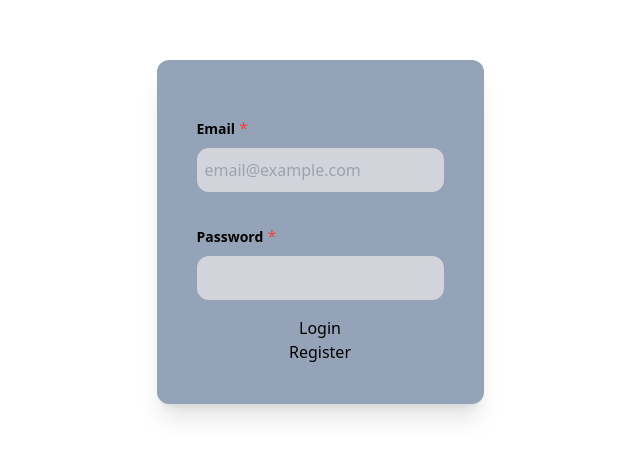
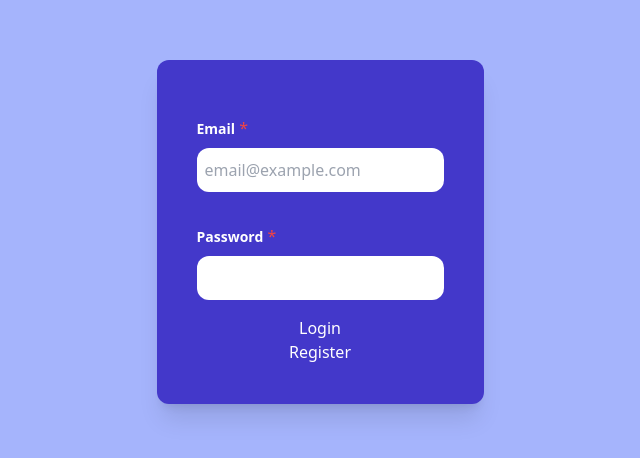
Before and after one commit to JJPSeno/cbc-site, a Nuxt app: page /Login in a window 1280 px wide. Shown: the part 168-626 px from the top of the page, without its empty margins (320-960 px from the left). Built offline with nearby package versions, Linux system fonts and the light colour scheme.

Commit message:
Update login

```diff
--- a/components/base/CbcHeader.vue
+++ b/components/base/CbcHeader.vue
@@ -20,6 +20,11 @@
       >
         Profile
       </NuxtLink>
+      <NuxtLink
+        to="/login"
+      >
+        Login
+      </NuxtLink>
     </nav>
   </section>
 </template>
--- a/components/base/CbcInput.vue
+++ b/components/base/CbcInput.vue
@@ -8,7 +8,7 @@
         v-if="!!label"
       >
         <span
-          class="text-black text-sm font-bold"
+          class="text-sm font-bold"
         >
           {{ label }}
         </span>
@@ -28,7 +28,7 @@
         v-model="modelValue"
         :type="type"
         :placeholder="!!placeholder?placeholder:''"
-        class="w-full mt-2 p-2 bg-gray-300 h-11 rounded-xl"
+        class="w-full mt-2 p-2 bg-white h-11 rounded-xl"
       >
     </label>
     <div class="absolute mt-1 text-nowrap text-xs text-red-500">
--- a/components/login/CbcLogin.vue
+++ b/components/login/CbcLogin.vue
@@ -1,7 +1,7 @@
 <template>
   <form
     id="login"
-    class="flex flex-col bg-slate-400 shadow-xl rounded-xl p-10"
+    class="flex flex-col bg-primary shadow-xl rounded-xl p-10 text-white"
   >
     <CbcInput
       v-model="email"
@@ -25,7 +25,17 @@
       </template> -->
     </CbcInput>
       <button type="submit">Login</button>
-      <button @click="navigateTo('/login?register=true')">Register</button>
+      <NuxtLink
+        :to="{
+          path: '/login',
+          query: {
+            register: 'true'
+          }
+        }"
+        class="w-full text-center"
+      >
+        Register
+      </NuxtLink>
   </form>
 </template>
 <script lang="ts" setup>
--- a/components/login/CbcRegister.vue
+++ b/components/login/CbcRegister.vue
@@ -2,7 +2,7 @@
 <template>
   <form
     id="register"
-    class="flex flex-col bg-slate-400 shadow-xl rounded-xl p-10"
+    class="flex flex-col bg-primary shadow-xl rounded-xl p-10 text-white"
   >
     <CbcInput
       v-model="email"
--- a/layouts/centered.vue
+++ b/layouts/centered.vue
@@ -1,6 +1,6 @@
 <template>
   <div
-    class="h-dvh flex justify-center items-center"
+    class="h-dvh flex justify-center items-center bg-indigo-300"
   >
     <slot />
   </div>
```
